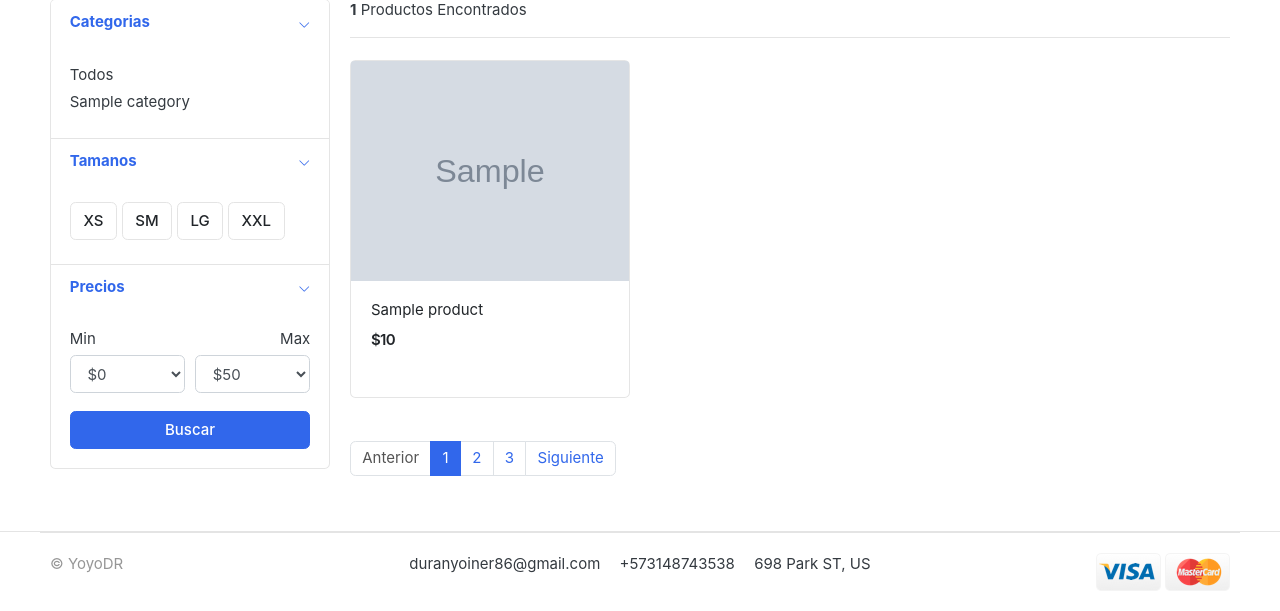
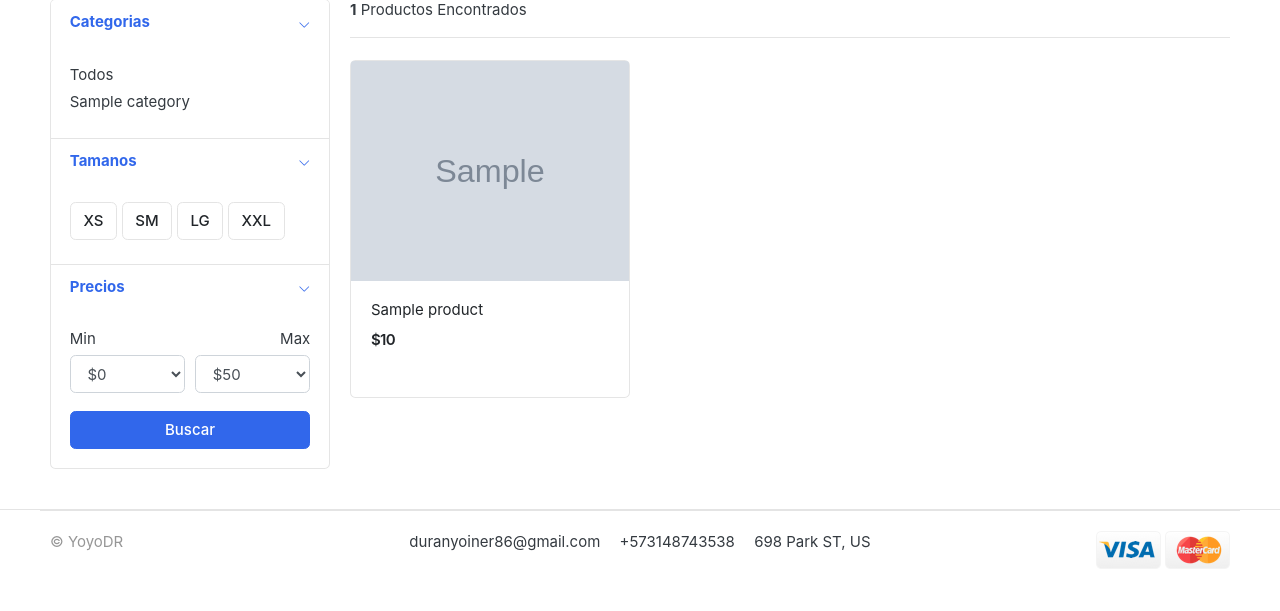
Before and after one commit to YOYO-DR/practica-ecco-pagos, a Django app: page /store/ in a window 1280 px wide. Shown: the part 295-906 px from the top of the page. After the commit the page ends 863 px from the top, so only its background shows below. Run offline with Django 4.2, Linux system fonts and the light colour scheme; tables that the repository leaves empty hold one stand-in row (values such as "Sample post"); grey boxes marked "Sample" are stand-in pictures; some web fonts are replaced.

Commit message:
video 163

```diff
--- a/apps/store/views.py
+++ b/apps/store/views.py
@@ -1,10 +1,10 @@
 from django.shortcuts import get_object_or_404, render
 from django.views.generic import TemplateView
-
 from apps.carts.models import CartItem
 from apps.carts.views import _cart_id
 from .models import Product
 from apps.category.models import Category
+from django.core.paginator import EmptyPage,PageNotAnInteger, Paginator
 # Create your views here.
 
 class StoreView(TemplateView):
@@ -12,12 +12,18 @@ class StoreView(TemplateView):
 
     def get_context_data(self, **kwargs):
         context = super().get_context_data(**kwargs)
-        if self.kwargs.get('category_slug'):
-            categories = get_object_or_404(Category,slug=self.kwargs.get('category_slug'))
-            context["products"] = Product.objects.filter(is_available=True,category=categories)
+        if self.kwargs.get('category_slug'): #obtengo el slug de la categoria
+            categories = get_object_or_404(Category,slug=self.kwargs.get('category_slug')) #obtengo la categoria y si no existe, retorno un 404 not found
+
+            products = Product.objects.filter(is_available=True,category=categories)# obtengo los productos disponibles y que sean de la categoria buscada
         else:
-            context["products"] = Product.objects.filter(is_available=True)
-        context["product_count"] = context["products"].count()
+            products = Product.objects.filter(is_available=True) #traigo todas las categorias
+
+        paginator = Paginator(products, 6) # creo el paginador, le paso el query, y la cantidad en la cual quiero dividirlos
+        page = self.request.GET.get('page') # obtengo el numero de la pagina a accedes
+        context['products']=paginator.get_page(page) # le paso los productos, el cual cuando lo recorra, accedere a los productos normalmente, pero el "products" contendra toda la informacion del paginador para poder utilizarlo
+
+        context["product_count"] = products.count() # le paso la cantidad de productos encontrados
         return context
 
 class ProductDetailView(TemplateView):
--- a/dondeVoy.txt
+++ b/dondeVoy.txt
@@ -1 +1 @@
-160 -4:52
+163 -18:57
--- a/templates/store/cart.html
+++ b/templates/store/cart.html
@@ -130,7 +130,7 @@
             <a href="./place-order.html" class="btn btn-primary btn-block">
               Pagar
             </a>
-            <a href="./store.html" class="btn btn-light btn-block"
+            <a href="{% url 'store' %}" class="btn btn-light btn-block"
               >Continua comprando</a
             >
           </div>
--- a/templates/store/store.html
+++ b/templates/store/store.html
@@ -177,19 +177,48 @@
         <!-- row end.// -->
 
         <nav class="mt-4" aria-label="Page navigation sample">
+
+          {% if products.has_other_pages %}
+          {% comment %} Para preguntarle si hay datos para paginar, si tengo 11 registros y lo pagino de a 11, no mostrara esto {% endcomment %}
           <ul class="pagination">
-            <li class="page-item disabled">
-              <a class="page-link" href="#">Anterior</a>
+
+            <li class="page-item
+            {% comment %} Pregunto si se puede volver a una pagina, por ejemplo si esta en la 2, puede volver a la 1, y si esta en la uno, no se puede volver, entonces le pongo disabled {% endcomment %}
+            {% if not products.has_previous %}
+              disabled
+            {% endif %}
+            ">
+            <a class="page-link" href=
+            {% comment %} Le pogno el valor de la pagina anterior solo si hay alguno {% endcomment %}
+            {% if products.has_previous %}
+              "?page={{products.previous_page_number}}"{% endif %}
+            >Anterior</a>
             </li>
-            <li class="page-item active">
-              <a class="page-link" href="#">1</a>
+            {% for i in products.paginator.page_range %}
+            <li class="page-item
+            {% if products.number == i %}
+            active
+            {% endif %}
+            ">
+              <a class="page-link" href="?page={{i}}">{{i}}</a>
             </li>
-            <li class="page-item"><a class="page-link" href="#">2</a></li>
-            <li class="page-item"><a class="page-link" href="#">3</a></li>
-            <li class="page-item">
-              <a class="page-link" href="#">Siguiente</a>
+            {% endfor %}
+            <li class="page-item
+            {% if not products.has_next %}
+            disabled
+            {% endif %}
+            ">
+            <a class="page-link" href=
+          {% comment %} Lo mismo que el "Anterior", solo preguntando si hay una pagina siguiente {% endcomment %}
+              {% if products.has_next %}
+                "?page={{products.next_page_number}}"
+              {% endif %}
+            >Siguiente</a>
             </li>
           </ul>
+          {% endif %}
+
+
         </nav>
       </main>
       <!-- col.// -->
```
